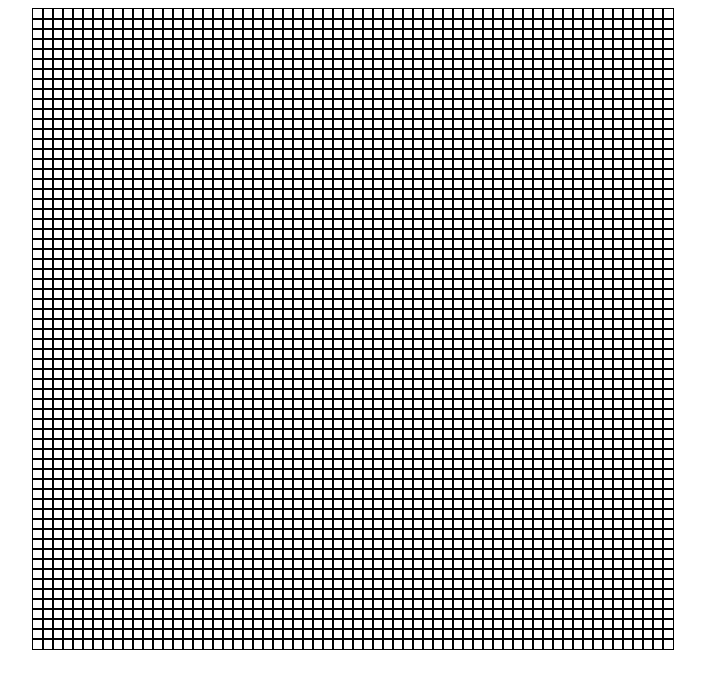
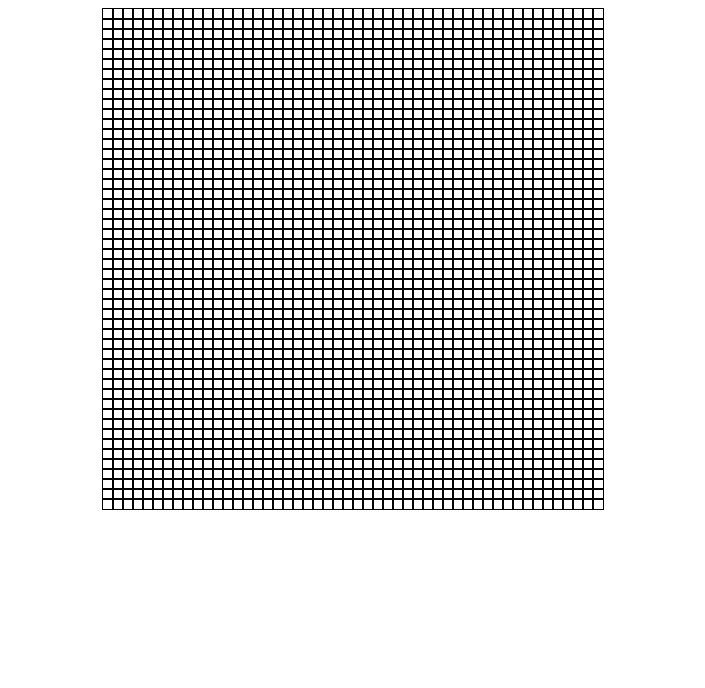
Before and after one commit to Olahben/Etch-a-Sketch, a plain HTML site: page index.html in a window 1280 px wide. Shown: the whole page, without its empty margins (288-993 px from the left). Drawn offline with Linux system fonts and the light colour scheme.

```diff
--- a/index.html
+++ b/index.html
@@ -9,6 +9,6 @@
 </head>
 <body>
     <div class="grid" id="container"></div>
-    <script src="script.js" defer></script>
+    <script src="script.js"></script>
 </body>
 </html>
--- a/script.js
+++ b/script.js
@@ -12,7 +12,7 @@ function makeGrid(gridSize) {
         div.classList.add('grid-div')
     }
 }
-makeGrid(64);
+makeGrid(50);
 
 
 const gridDivs = document.querySelectorAll('.grid-div')
--- a/styles.css
+++ b/styles.css
@@ -2,6 +2,7 @@
     width: 10px;
     height: 10px;
     border: solid 1px black;
+    flex-shrink: 1;
     /*float: left;*/
     /*display: inline-block;*/
 }
@@ -12,8 +13,8 @@
     margin-left: auto;
     margin-right: auto;
     display: grid;
-    grid-template-rows: repeat(64, 10px);
-    grid-template-columns: repeat(64, 10px);
+    grid-template-rows: repeat(50, 10px);
+    grid-template-columns: repeat(50, 10px);
     justify-content: center;
     /*flex-direction: column;*/
     /*flex-wrap: wrap;*/
```
